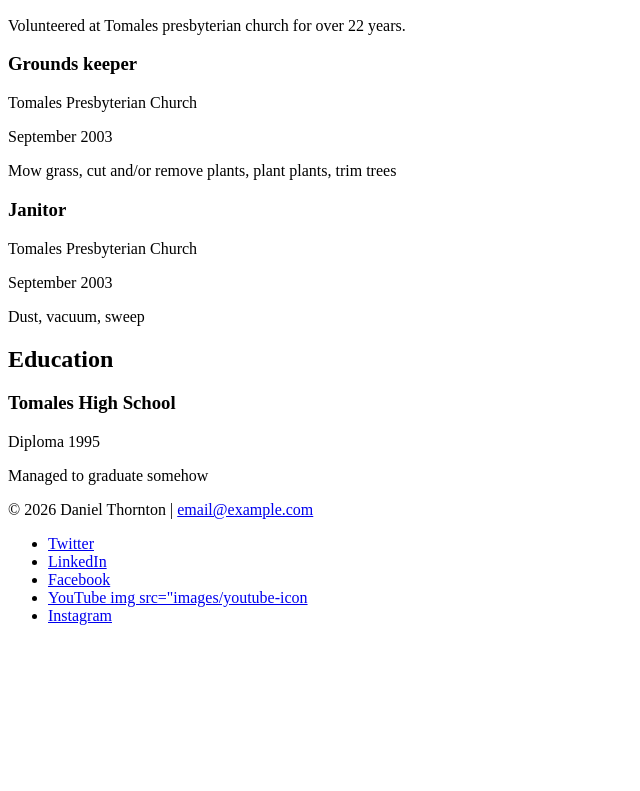
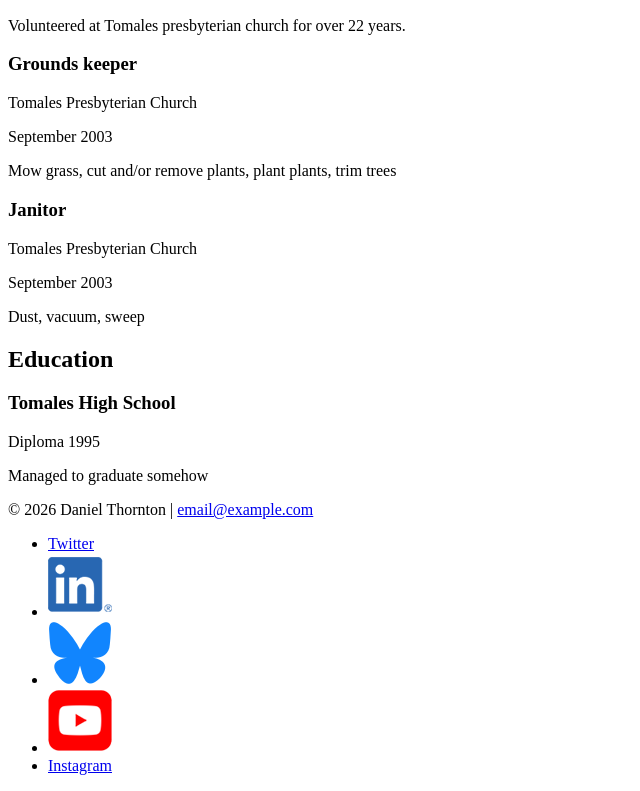
Before and after one commit to lovetocode/personal-site-2026, a plain HTML site: page resume.html in a window 1280 px wide. Shown: the part 506-1297 px from the top of the page, without its empty margins (0-640 px from the left). Before the commit the page ends 1147 px from the top, so only its background shows below. Drawn offline with Linux system fonts and the light colour scheme.

Commit message:
made some changes

```diff
--- a/resume.html
+++ b/resume.html
@@ -94,13 +94,13 @@
           <a href="#" target="_blank">Twitter</a>
         </li>
         <li>
-          <a href="#" target="_blank">LinkedIn</a>
+          <a href="https://www.linkedin.com/in/daniel-thornton-49b670207" target="_blank" alt="Linkedin profile"><img src="images/linkedin.png"></a>
         </li>
         <li>
-          <a href="#" target="_blank">Facebook</a>
+          <a href="https://bsky.app/profile/videogametimewarp.bsky.social" target="_blank" alt="link to my bluesky profile"><img src="images/bluesky-icon.png"></a>
         </li>
         <li>
-          <a href="https://www.youtube.com/channel/UClFPjBnTFFVVXeTo4EzXsUA" target="_blank">YouTube img src="images/youtube-icon</a>
+          <a href="https://www.youtube.com/channel/UClFPjBnTFFVVXeTo4EzXsUA" target="_blank" alt="Link to my youtube channel"><img src="images/youtube-icon.png"></a>
         </li>
         <li>
           <a href="#" target="_blank">Instagram</a>
```
Also changed, not shown: index.html (+3 -2 lines), images/linkedin.png (added), 12 other files.
